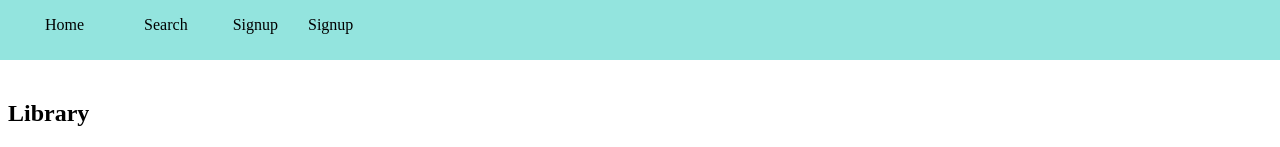
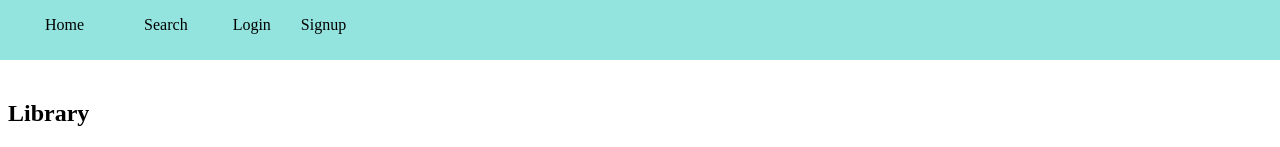
Before and after one commit to cat-rivers/react_library, a React (Create React App) app in the folder awesome_library/: page / in a window 1280 px wide. Shown: the top 147 px of the page. Built offline with nearby package versions, Linux system fonts and the light colour scheme.

Commit message:
fixed typo

```diff
--- /dev/null
+++ b/awesome_library/src/components/Login.js
@@ -0,0 +1,7 @@
+const Login = () => {
+    return (
+        <h3>Placeholder</h3>
+    )
+}
+
+export default Login
--- a/awesome_library/src/components/LoginPopup.js
+++ b/awesome_library/src/components/LoginPopup.js
@@ -18,11 +18,11 @@ const LoginPopup = () => {
 
 
     return (<>
-		<div className="navbarlink" onClick={() => setModalIsOpen(true)}>Signup</div>
+		<div className="navbarlink" onClick={() => setModalIsOpen(true)}>Login</div>
 		<Modal
 			isOpen={modalIsOpen}
 			onRequestClose={closeModal}
-			contentLabel="Signup"
+			contentLabel="Login"
             style={customStyles}
             >
 
```
